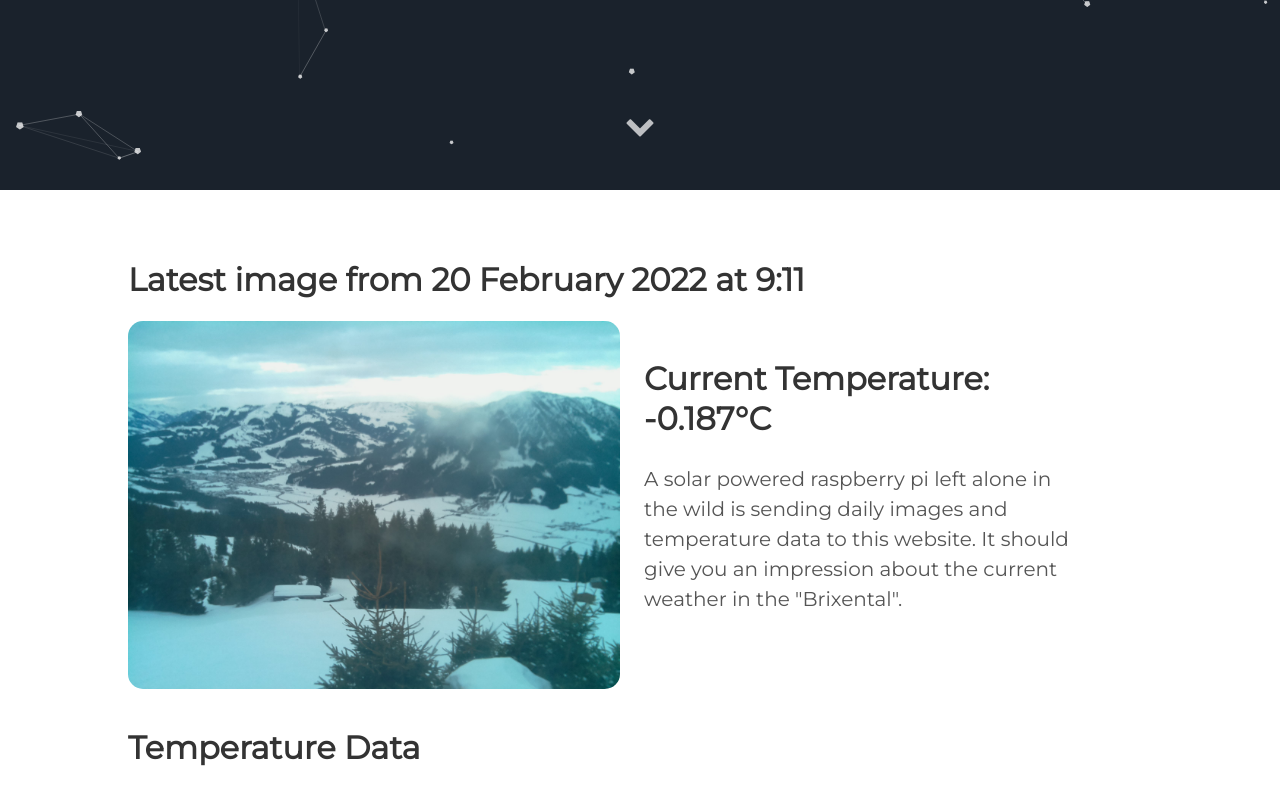
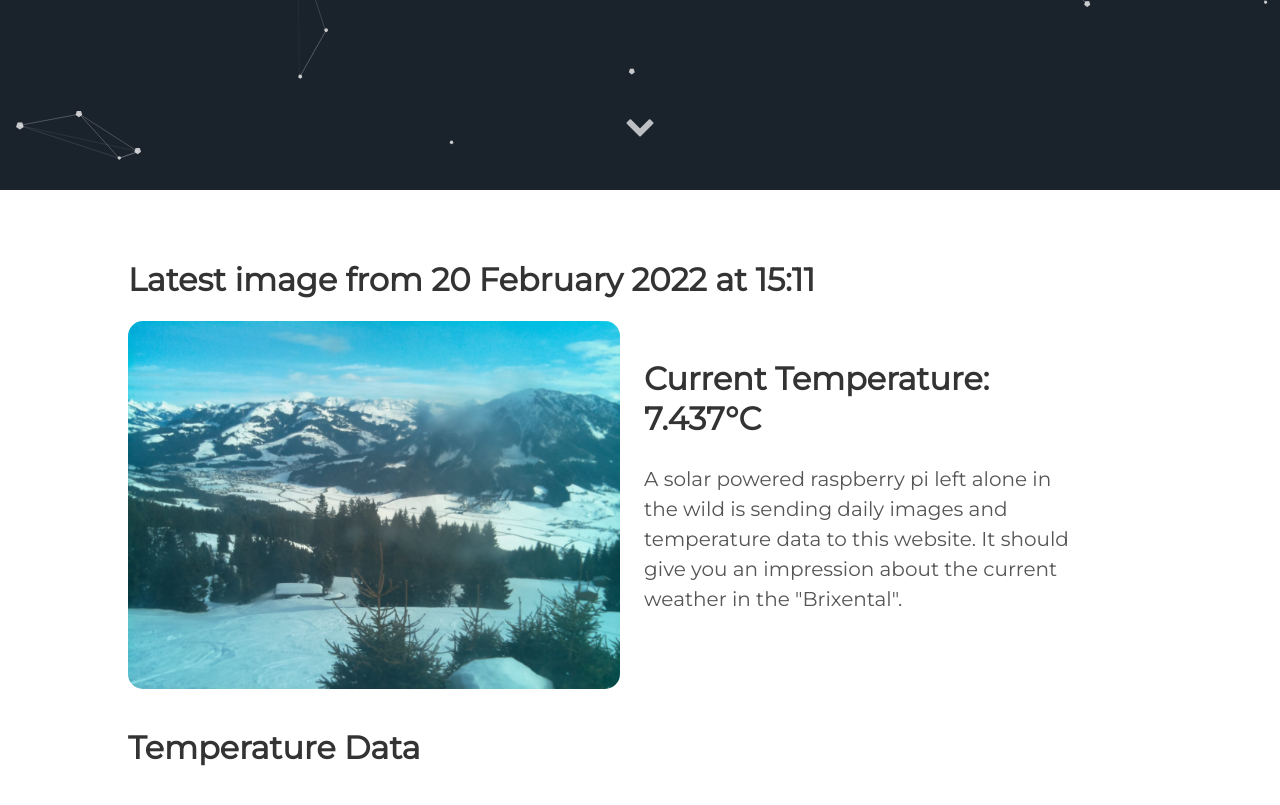
Before and after one commit to vektorious/vektorious.github.io, a Jekyll site: the page built from resources/huette.md, in a window 1280 px wide and 900 px high, scrolled down 710 px. Shown: the top 805 px of the window. Built offline with Jekyll 4.4.1, drawn with Linux system fonts in a browser that asks for light colours.

Commit message:
I'm a bot beep boop

```diff
--- a/resources/huette.md
+++ b/resources/huette.md
@@ -6,13 +6,13 @@
 description: 'Live image from the Austrian alps'
 twitter_text: ' '
 ---
-## Latest image from 20 February 2022 at  9:11
+## Latest image from 20 February 2022 at 15:11
 <div class="huette">
   <div class="huette-image">
     <img src="{{ "/assets/img/huette.jpg" | prepend: site.baseurl }}">
   </div>
   <div class="huette-text">
-        <h2>Current Temperature: -0.187°C</h2>
+        <h2>Current Temperature: 7.437°C</h2>
         <p>A solar powered raspberry pi left alone in the wild is sending daily images and temperature data to this website. It should give you an impression about the current weather in the "Brixental".</p>
 
   </div>
```
Also changed, not shown: rpi-script/2022-02-20_150945.txt (renamed from rpi-script/2022-02-20_090947.txt, +5 -5 lines), rpi-script/huette.md (+2 -2 lines), assets/img/huette.jpg, assets/img/temp_plot.png, rpi-script/temp_plot.png, 1 other file.
